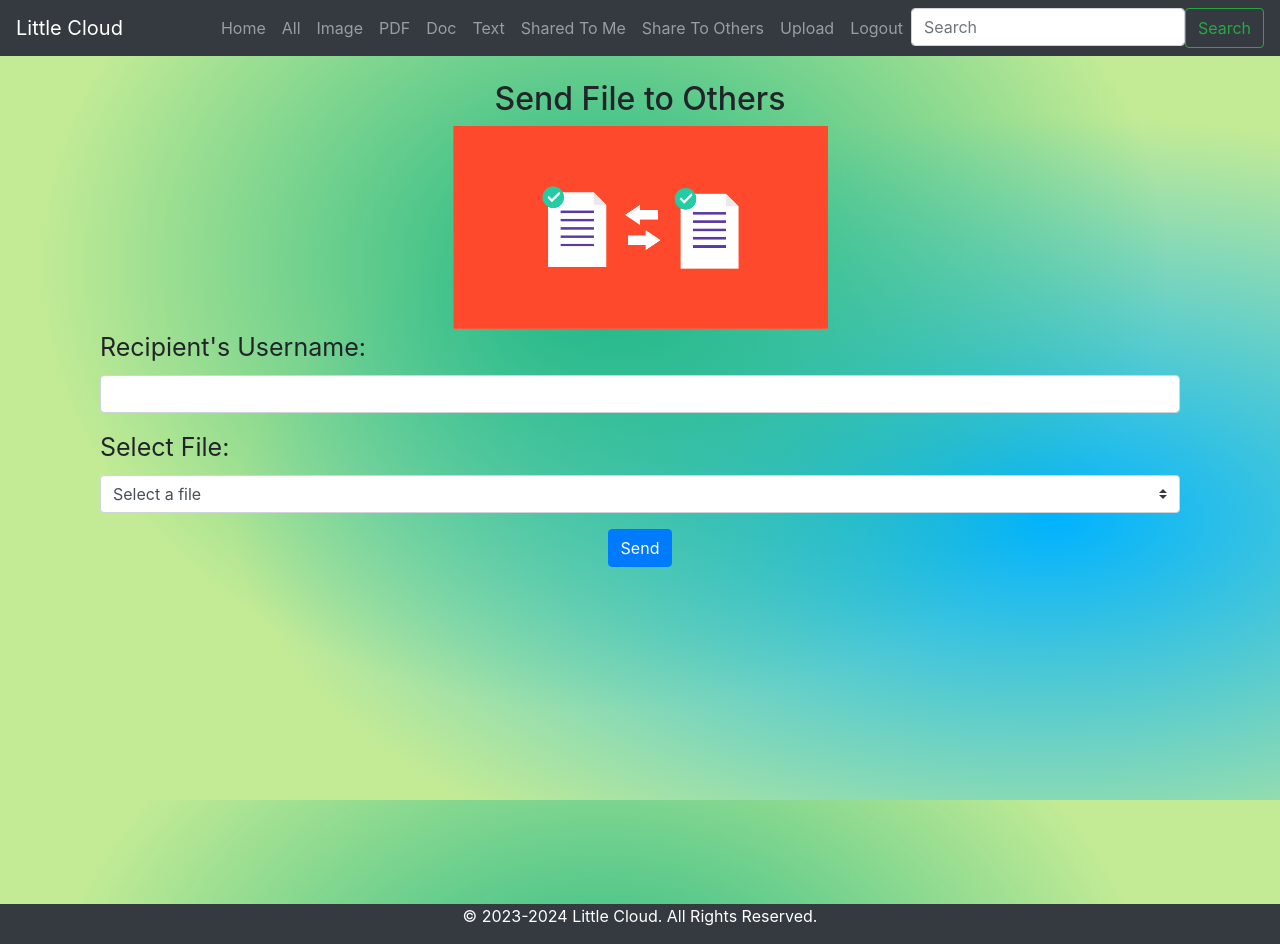
After one commit to Serenity0204/Little-Cloud, a Django app: page /send-others/ in a window 1280 px wide. The commit adds this page. Run offline with Django 3.2, Linux system fonts and the light colour scheme; the visitor is signed in with stand-in values (Sample User, id 1); data that the repository does not hold is empty; some libraries are stand-ins or nearby versions.

Commit message:
added share by user name

```diff
--- a/cloud/forms.py
+++ b/cloud/forms.py
@@ -24,3 +24,23 @@ class FileUploadForm(forms.ModelForm):
                 attrs={"class": "form-control-file", "accept": ".txt"}
             ),
         }
+
+
+class SendFileForm(forms.Form):
+    recipient_username = forms.CharField(
+        label="Recipient's Username",
+        max_length=100,
+        required=True,
+        widget=forms.TextInput(attrs={"class": "form-control"}),
+    )
+    selected_file = forms.ModelChoiceField(
+        queryset=File.objects.none(),
+        label="Select File",
+        empty_label="Select a file",
+        required=True,
+        widget=forms.Select(attrs={"class": "form-select custom-select"}),
+    )
+
+    def __init__(self, user, *args, **kwargs):
+        super(SendFileForm, self).__init__(*args, **kwargs)
+        self.fields["selected_file"].queryset = File.objects.filter(user=user)
--- a/cloud/models.py
+++ b/cloud/models.py
@@ -16,7 +16,7 @@ class File(models.Model):
         ("txt", "Text"),
     )
     user = models.ForeignKey(User, on_delete=models.CASCADE)
-    title = models.CharField(max_length=35)
+    title = models.CharField(max_length=35, unique=True)
     description = models.TextField(max_length=350)
     img = models.ImageField(upload_to="imgs/", null=True, blank=True)
     pdf = models.FileField(upload_to="pdfs/", null=True, blank=True)
--- a/cloud/templates/login.html
+++ b/cloud/templates/login.html
@@ -4,7 +4,9 @@
 <h2>Login</h2>
 {% if messages %}
 {% for message in messages %}
-<div class="alert alert-danger">{{ message }}</div>
+    <div class="alert {% if message.tags == 'success' %}alert-success{% else %}alert-danger{% endif %}">
+        {{ message }}
+    </div>
 {% endfor %}
 {% endif %}
 <form method="POST">
--- a/cloud/templates/register.html
+++ b/cloud/templates/register.html
@@ -4,7 +4,9 @@
 <h2>Registration</h2>
 {% if messages %}
 {% for message in messages %}
-<div class="alert alert-danger">{{ message }}</div>
+    <div class="alert {% if message.tags == 'success' %}alert-success{% else %}alert-danger{% endif %}">
+        {{ message }}
+    </div>
 {% endfor %}
 {% endif %}
 <form method="POST">
--- /dev/null
+++ b/cloud/templates/send.html
@@ -0,0 +1,35 @@
+{% extends 'base.html' %}
+{% load static %}
+{% block content %}
+<div class="container mt-4" style="font-size: 25px;">
+    {% if messages %}
+        {% for message in messages %}
+            <div class="alert {% if message.tags == 'success' %}alert-success{% else %}alert-danger{% endif %}" style="font-size: 15px;">
+                {{ message }}
+            </div>
+        {% endfor %}
+    {% endif %}
+
+    <h2 class="text-center">Send File to Others</h2>
+    <div class="text-center">
+        <img src="{% static 'img/file-sharing.png' %}" alt="Little Cloud Logo" class="img-fluid fade-in rounded-image" style="max-width: 375px;">
+    </div>
+    <form method="post">
+        {% csrf_token %}
+        {{ form.non_field_errors }}
+        <div class="mb-3">
+            {{ form.recipient_username.label_tag }}
+            {{ form.recipient_username }}
+            {{ form.recipient_username.errors }}
+        </div>
+        <div class="mb-3">
+            {{ form.selected_file.label_tag }}
+            {{ form.selected_file }}
+            {{ form.selected_file.errors }}
+        </div>
+        <div class="d-flex justify-content-center align-items-center">
+            <button type="submit" class="btn btn-primary">Send</button>
+        </div>
+    </form>
+</div>
+{% endblock %}
--- a/cloud/templates/upload.html
+++ b/cloud/templates/upload.html
@@ -1,10 +1,12 @@
 {% extends 'base.html' %}
 
 {% block content %}
-<div class="container mt-4">
+<div class="container mt-4" style="font-size: 25px;">
     {% if messages %}
         {% for message in messages %}
-            <div class="alert alert-danger">{{ message }}</div>
+            <div class="alert {% if message.tags == 'success' %}alert-success{% else %}alert-danger{% endif %}">
+                {{ message }}
+            </div>
         {% endfor %}
     {% endif %}
     <h2 class = "text-center">Upload File</h2>
--- a/cloud/urls.py
+++ b/cloud/urls.py
@@ -27,4 +27,5 @@ urlpatterns = [
     path("search/", views.search_view, name="search"),
     path("my-urls/", views.my_urls_view, name="my_urls"),
     path("delete-my-url/<int:pk>/", views.delete_my_url_view, name="delete_my_url"),
+    path("send-others/", views.send_others_view, name="send_others"),
 ]
--- a/cloud/views.py
+++ b/cloud/views.py
@@ -6,7 +6,7 @@ from django.db import IntegrityError
 from django.contrib import messages
 from .models import File, ShortUrl
 from django.core.paginator import Paginator
-from .forms import FileUploadForm
+from .forms import FileUploadForm, SendFileForm
 
 
 def home_view(request):
@@ -252,3 +252,47 @@ def delete_my_url_view(request, pk):
     previous_url = request.META.get("HTTP_REFERER", "/")
     # Use the redirect function to redirect to the previous URL
     return redirect(previous_url)
+
+
+@login_required(login_url="login")
+def send_others_view(request):
+    if request.method == "POST":
+        form = SendFileForm(request.user, request.POST)
+        if form.is_valid():
+            recipient_username = form.cleaned_data["recipient_username"]
+            selected_file = form.cleaned_data["selected_file"]
+
+            # check if user exists
+            try:
+                user = User.objects.get(username=recipient_username)
+            except User.DoesNotExist:
+                user = None
+
+            if user is None:
+                messages.error(request, "Invalid Username: " + recipient_username)
+                return redirect("send_others")
+
+            # if exists, share to the user
+            file = File.objects.get(title=selected_file, user=request.user)
+            # is shared to true
+            file.is_shared = True
+            file.save()
+
+            # if not exists then create short url
+            short_url, _ = ShortUrl.objects.get_or_create(file=file)
+            short_url.viewers.add(user)
+
+            messages.success(
+                request,
+                "Successfully Shared "
+                + str(selected_file)
+                + " To "
+                + recipient_username,
+            )
+
+            return redirect("send_others")
+    else:
+        form = SendFileForm(request.user)
+
+    context = {"form": form}
+    return render(request, "send.html", context)
--- a/mysite/templates/base.html
+++ b/mysite/templates/base.html
@@ -77,9 +77,6 @@
           </li>
           {% if user.is_authenticated %}
           <li class="nav-item">
-            <a class="nav-link" href="{% url 'upload' %}">Upload</a>
-          </li>
-          <li class="nav-item">
             <a class="nav-link" href="{% url 'all_files' %}">All</a>
           </li>
           <li class="nav-item">
@@ -96,6 +93,12 @@
           </li>
           <li class="nav-item">
             <a class="nav-link" href="{% url 'my_urls' %}">Shared To Me</a>
+          </li>
+          <li class="nav-item">
+            <a class="nav-link" href="{% url 'send_others' %}">Share To Others</a>
+          </li>
+          <li class="nav-item">
+            <a class="nav-link" href="{% url 'upload' %}">Upload</a>
           </li>
           <li class="nav-item">
             <a class="nav-link" href="{% url 'logout' %}">Logout</a>
```
Also changed, not shown: README.md, cloud/migrations/0010_alter_file_title.py (added), demo/share-me.png (added), demo/share-others.png (added), static/img/file-sharing.png (added).
